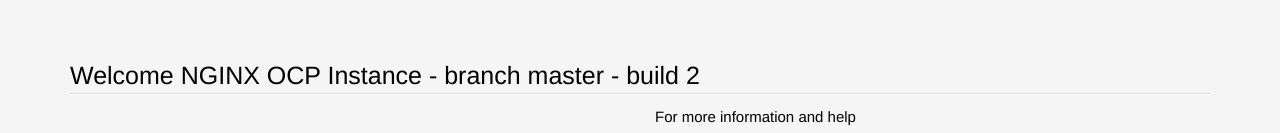
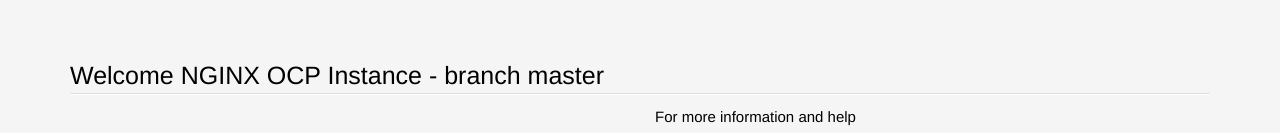
Before and after one commit to romdalf/okd-ocp-pipelines, a plain HTML site: page basic-html-page/index.html in a window 1280 px wide. Shown: the top 133 px of the page. Drawn offline with Linux system fonts and the light colour scheme.

Commit message:
remove modification for webhook

```diff
--- a/basic-html-page/index.html
+++ b/basic-html-page/index.html
@@ -208,7 +208,7 @@
 
  <section class='container'>
   <hgroup>
-    <h1>Welcome NGINX OCP Instance - branch master - build 2</h1>
+    <h1>Welcome NGINX OCP Instance - branch master</h1>
   </hgroup>
   <div class="row">
     <section class='col-xs-12 col-sm-6 col-md-6'>
```
